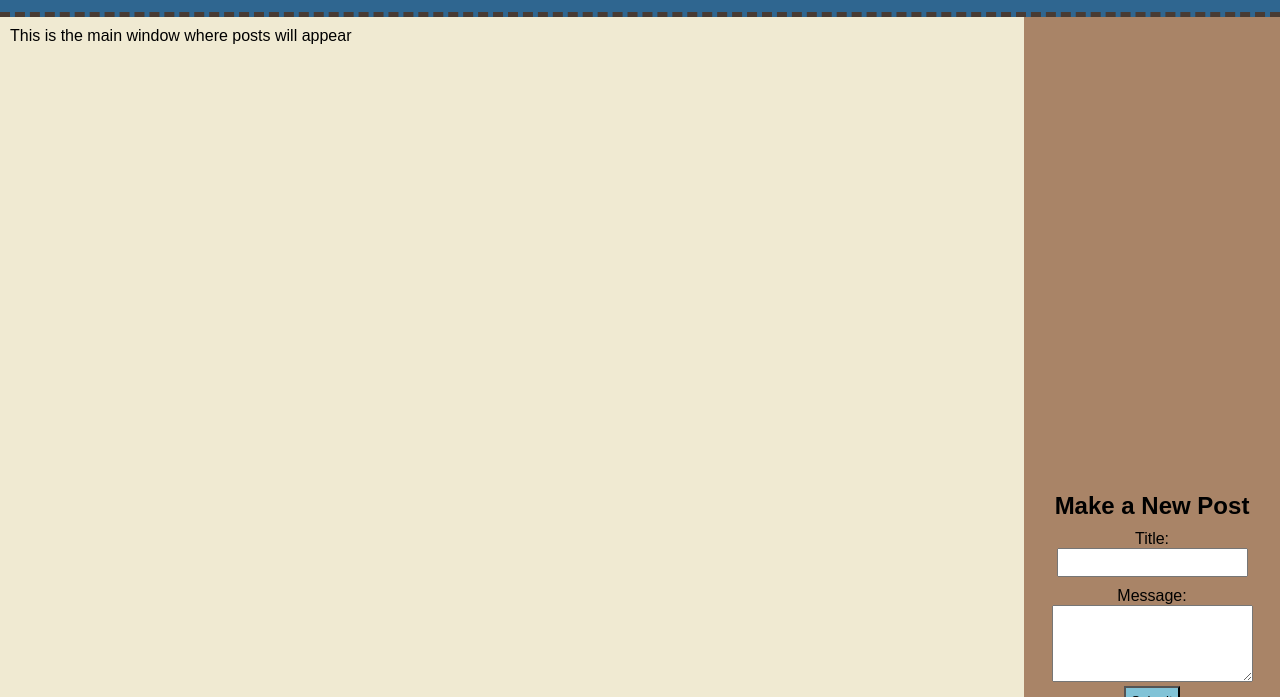
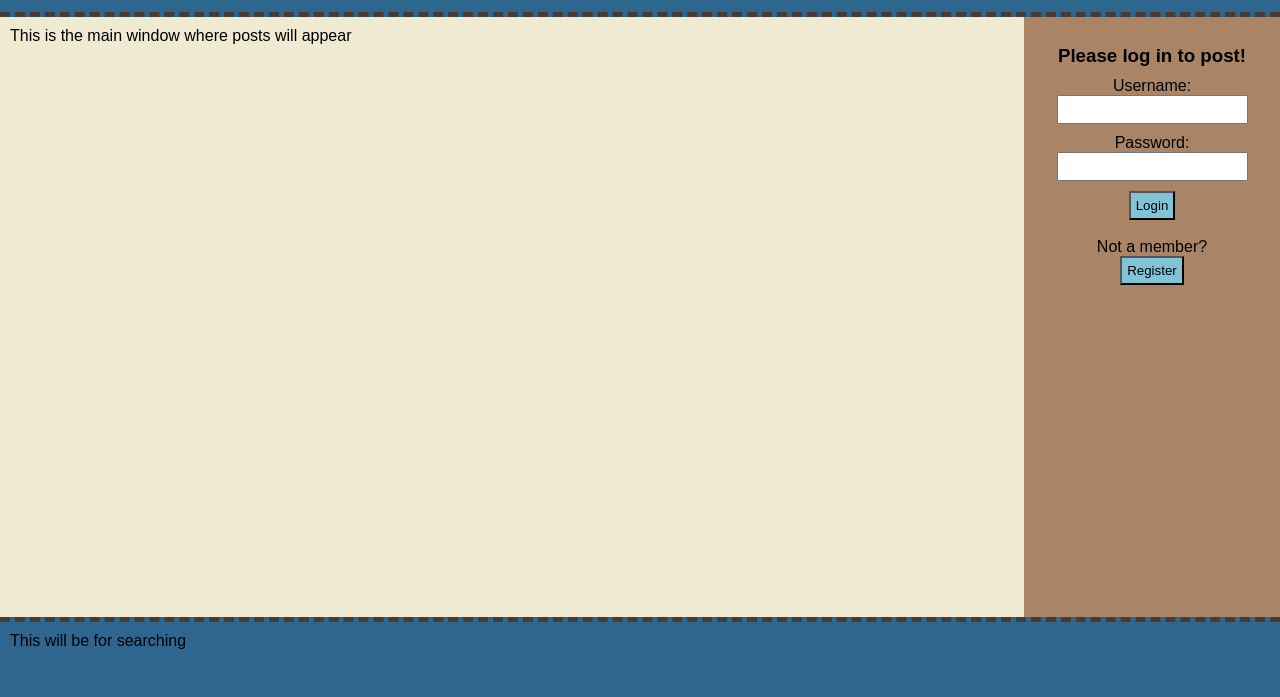
Before and after one commit to tgpretender/Stranger_Things_MJ, a React app: page / in a window 1280 px wide. Shown: the part 103-800 px from the top of the page. Built offline with nearby package versions, Linux system fonts and the light colour scheme.

Commit message:
changed visibility toggle to display

```diff
--- a/public/style.css
+++ b/public/style.css
@@ -93,17 +93,17 @@ footer {
     border-top: 5px dashed #483b33;
 }
 .register {
-    visibility:hidden;
+    display:none;
     padding:10px;
     text-align:center;
 }
 .login {
-    visibility:hidden;
+    display:inline;
     padding:10px;
     text-align:center;
 }
 .newPost {
-    visibility:visible;
+    display:none;
     padding:10px;
     text-align:center;
 }
```
